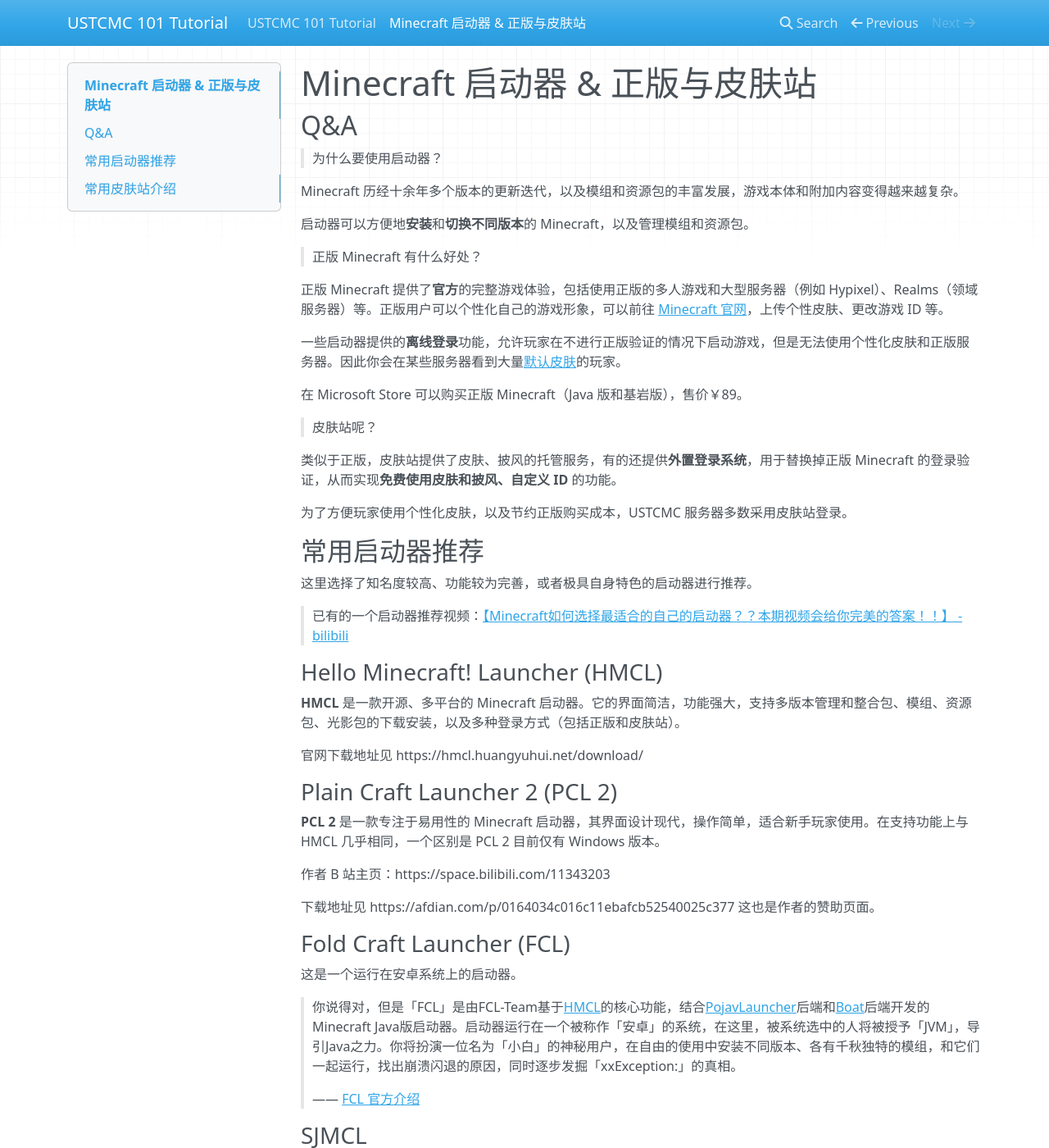
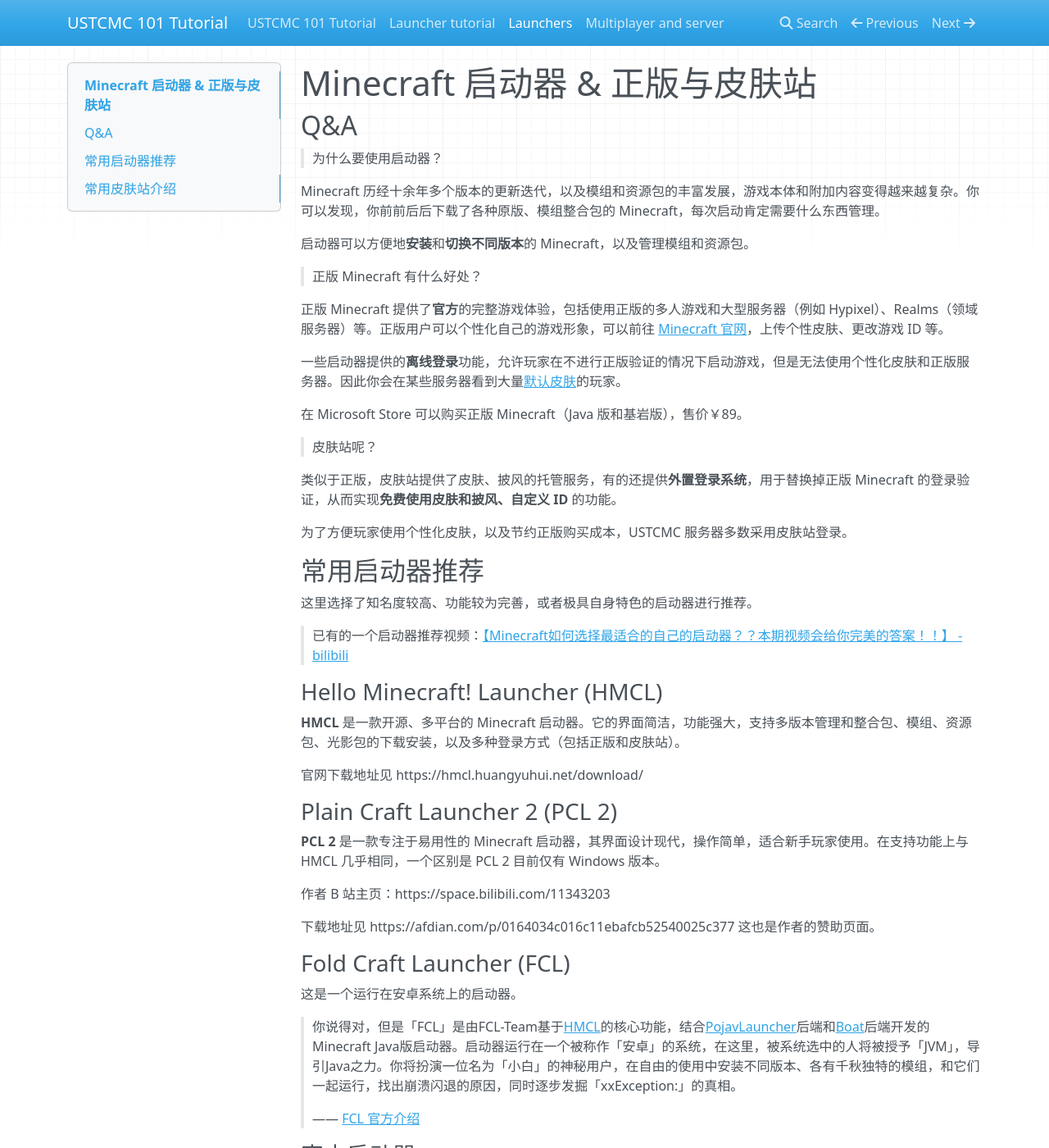
Before and after one commit to Miaoning-exe/USTCMC_mc101, an MkDocs documentation site: the page built from docs/launchers.md, in a window 1280 px wide and 1400 px high. Shown: the whole window at 82% size. Built offline with MkDocs 1.6.1, drawn with Linux system fonts in a browser that asks for light colours; nearby versions of some CDN libraries; some of the changed text lies outside the part shown.

Commit message:
create: multiplayer and server

```diff
--- a/docs/launchers.md
+++ b/docs/launchers.md
@@ -1,10 +1,16 @@
+<!--
+Author:     Lylighte
+Date:       2025/11/01
+Title:      Launchers and Skinservers
+ -->
+
 # Minecraft 启动器 & 正版与皮肤站
 
 ## Q&A
 
 > 为什么要使用启动器？
 
-Minecraft 历经十余年多个版本的更新迭代，以及模组和资源包的丰富发展，游戏本体和附加内容变得越来越复杂。
+Minecraft 历经十余年多个版本的更新迭代，以及模组和资源包的丰富发展，游戏本体和附加内容变得越来越复杂。你可以发现，你前前后后下载了各种原版、模组整合包的 Minecraft，每次启动肯定需要什么东西管理。
 
 启动器可以方便地**安装**和**切换不同版本**的 Minecraft，以及管理模组和资源包。
 
@@ -56,6 +62,10 @@
 
 <!-- 图片样例 -->
 
+### 官方启动器
+
+由 Mojang 提供，可启动正版 Minecraft（包括 Java 版、基岩版、以及衍生游戏），但是无论是在版本管理、模组支持，还是皮肤站登录方面都难以满足需求。
+
 ### SJMCL
 
 我不知道这是什么，反正他们很强。
@@ -72,6 +82,8 @@
 2. 在启动器中配置皮肤站登录，输入账号密码；不同的启动器配置方法略有不同
 3. 启动游戏，登入同样设置皮肤站的服务器
 
+Yggdrasil 特性可以参考 [LittleSkin 的说明文档](https://manual.littlesk.in/yggdrasil/)。
+
 ### 中科大 Minecraft 皮肤站
 
 [USTC Minecraft 皮肤站](https://mc.genshin.ac.cn)由科大校友维护，为 USTCMC 服务器提供皮肤和外置登录服务。
```
Also changed, not shown: docs/launcher_tutorial.md (added, +23 -0 lines), docs/multiplayer_and_server.md (added, +33 -0 lines).
